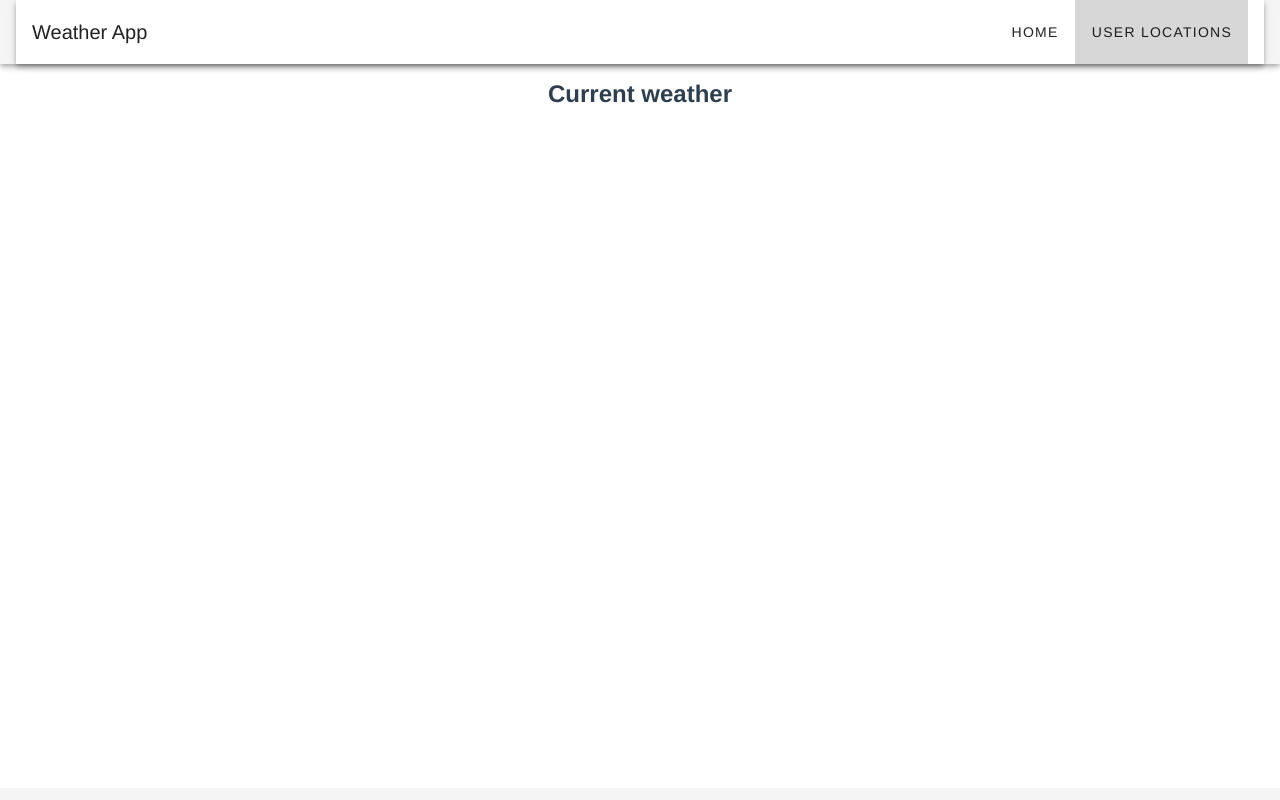
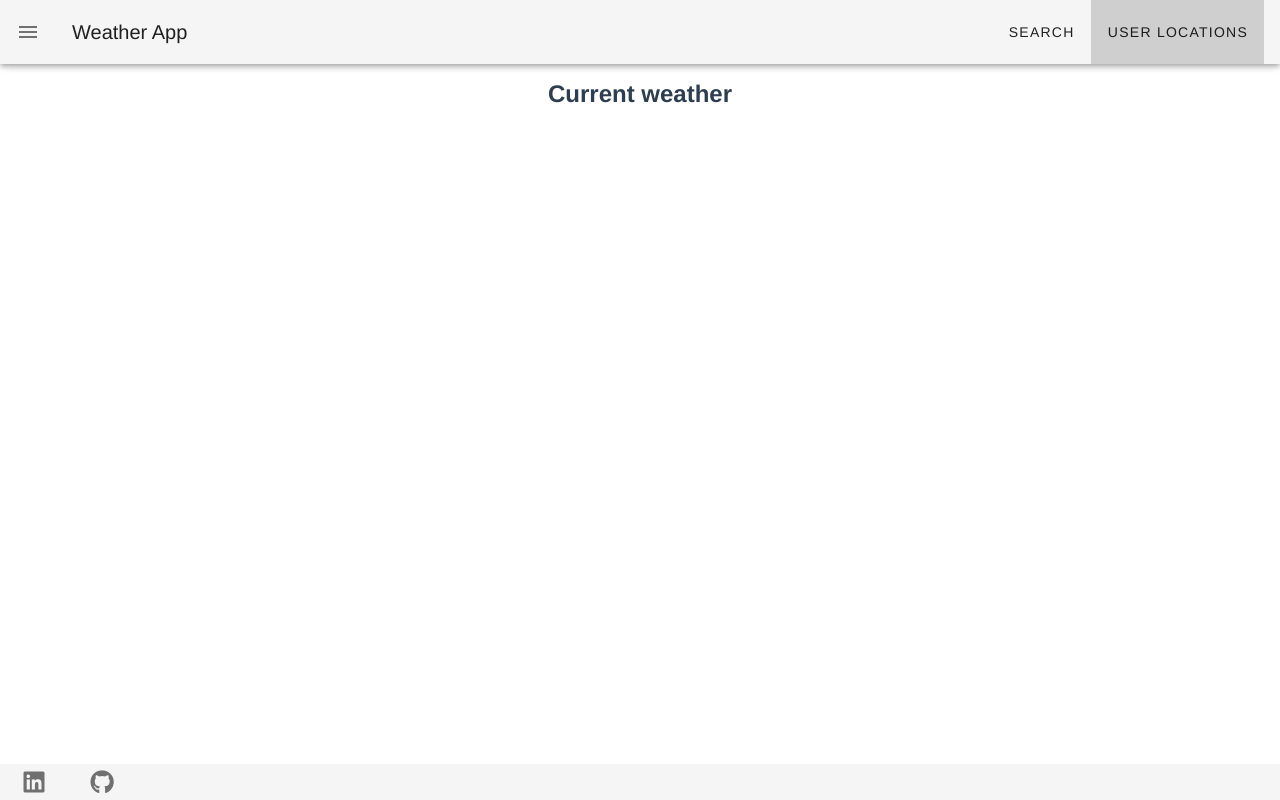
Before and after one commit to MarcinPerka/weather-app, a Vue app: page /user-locations in a window 1280 px wide. Built offline with nearby package versions, Linux system fonts and the light colour scheme.

Commit message:
Fix forecast request

```diff
--- a/src/App.vue
+++ b/src/App.vue
@@ -1,14 +1,14 @@
 <template>
   <v-app>
+
   <v-app-bar app>
-    <v-toolbar>
+    <v-app-bar-nav-icon></v-app-bar-nav-icon>
     <v-toolbar-title><span>Weather</span> App</v-toolbar-title>
     <div class="flex-grow-1"></div>
     <v-toolbar-items>
-        <v-btn to="/" text>Home</v-btn>
+        <v-btn to="/" text>Search</v-btn>
         <v-btn to="/user-locations" text>User Locations</v-btn>
       </v-toolbar-items>
-    </v-toolbar>
   </v-app-bar>
 
   <!-- Sizes your content based upon application components -->
@@ -25,11 +25,19 @@
     </v-container>
   </v-content>
 
-  <v-footer app>
-    <!-- -->
-  </v-footer>
+  <Footer />
 </v-app>
 </template>
+
+<script>
+import Footer from '@/components/Footer.vue'
+
+export default {
+  components:{
+    Footer
+  }
+}
+</script>
 
 <style lang="scss">
 #app {
--- /dev/null
+++ b/src/components/Footer.vue
@@ -0,0 +1,22 @@
+<template>
+  <v-footer
+    padless
+  >
+  <div class="text-center">
+        <v-btn
+          class="mx-4"
+          icon
+          href="linkedin.in/MarcinPerka" target="_blank"
+        >
+          <v-icon size="24px">fab fa-linkedin</v-icon>
+        </v-btn>
+        <v-btn
+          class="mx-4"
+          icon
+          href="github.com/MarcinPerka" target="_blank"
+        >
+          <v-icon size="24px">fab fa-github</v-icon>
+        </v-btn>
+  </div>
+  </v-footer>
+</template>
--- a/src/router.js
+++ b/src/router.js
@@ -1,6 +1,6 @@
 import Vue from 'vue'
 import Router from 'vue-router'
-import Home from './views/Home.vue'
+import Search from './views/Search.vue'
 import UserLocations from './views/UserLocations.vue'
 import WeatherInfo from './views/WeatherInfo.vue'
 
@@ -12,8 +12,8 @@ export default new Router({
   routes: [
     {
       path: '/',
-      name: 'home',
-      component: Home
+      name: 'search',
+      component: Search
     },
     {
       path: '/user-locations',
--- a/src/views/Home.vue
+++ /dev/null
@@ -1,17 +0,0 @@
-<template>
-  <div>
-    <Search/>
-  </div>
-</template>
-
-<script>
-// @ is an alias to /src
-import Search from '@/components/Search.vue'
-
-export default {
-  name: 'home',
-  components: {
-    Search
-  }
-}
-</script>
--- a/src/components/Search.vue
+++ b/src/views/Search.vue
@@ -9,6 +9,9 @@
           ></v-text-field>
           <section v-if="errored">
     <h2>Something went wrong</h2>
+    <v-btn class="mx-2" fab large indeterminate color="error">
+      <v-icon dark>fas fa-times-circle</v-icon>
+    </v-btn>
   </section>
   <section v-else>
     <div v-if="loading"><h2>Loading...</h2>
@@ -21,7 +24,7 @@
      <div v-else>
        <h2>Results</h2>
        <div class="text-center my-2" v-for="city in cities" :key="city.id">
-    <v-btn type="submit"  block rounded color="primary" @click="addCity(city.id)">{{city.name}}, {{ city.country }}</v-btn>
+    <v-btn type="submit" block rounded color="primary" :to="{name: 'weather', params : {id: city.id}}">{{city.name}}, {{ city.country }}</v-btn>
     </div>
     </div>
   </section>
@@ -38,7 +41,7 @@ export default {
       cities: {},
       loading: false,
       errored: false,
-      userCities: []
+      savedCities: []
     }
   },
   methods:{
@@ -46,7 +49,7 @@ export default {
       this.loading = true
       let url = `http://cities-ids.herokuapp.com?q=${city}`
       axios
-        .get(url, { timeout: 15000 })
+        .get(url, { timeout: 5000 })
         .then(response => {
           this.cities = response.data
         })
@@ -57,20 +60,19 @@ export default {
         .finally(() => this.loading = false)
     },
     addCity(id){
-       this.userCities.push(id)
+       this.savedCities.push(id)
        this.saveUserCities()
-       this.$router.push({name: 'weather', params : {id: id}})
     },
     saveUserCities(){
-      const parsed = JSON.stringify(this.userCities)
-      localStorage.setItem("userCities", parsed)
+      const parsed = JSON.stringify(this.savedCities)
+      localStorage.setItem("savedCities", parsed)
     }
   },mounted(){
-    if(localStorage.getItem("userCities")){
+    if(localStorage.getItem("savedCities")){
       try{
-        this.userCities = JSON.parse(localStorage.getItem("userCities"))
+        this.userCities = JSON.parse(localStorage.getItem("savedCities"))
       }catch(e){
-        localStorage.removeItem("userCities")
+        localStorage.removeItem("savedCities")
       }
     }
   }
--- a/src/views/UserLocations.vue
+++ b/src/views/UserLocations.vue
@@ -1,50 +1,20 @@
 <template>
   <div>
        <h2>Current weather</h2>
-       <div class="text-center my-2" v-for="(userCitiesData, index) in userCitiesData" :key="index">
-        <WeatherCard :weatherForecast="userCitiesData" :cityName="userCitiesName[index]" />
-        </div>
   </div>
 </template>
 
 <script>
 import axios from 'axios'
+import WeatherCard from '../components/WeatherCard.vue'
 
 export default {
+  components:{
+        WeatherCard
+    },
   data(){
     return{
-      userCities: [],
-      errored: false,
-      userCitiesData: [],
-      userCitiesName: []
     }
   },
-  methods:{
-    callApi(){
-      for(element in this.userCities){
-        console.log(element)
-      let url = `http://api.openweathermap.org/data/2.5/weather?id=${element}&units=metric&APPID=0722763b1e850c2c1e3d7ce91a8b83ff`
-            axios
-                .get(url, { timeout: 15000 })
-                .then(response =>{
-                    this.userCitiesData.push(response.data.list)
-                    this.userCitiesName.push(response.data.city.name)
-                }).catch(error =>{
-                    console.log(error)
-                this.errored = true
-                })
-    }
-  },
-  mounted(){
-    if(localStorage.getItem("userCities")){
-      try{
-        this.userCities = JSON.parse(localStorage.getItem("userCities"))
-      }catch(e){
-        localStorage.removeItem("userCities")
-      }
-      this.callApi()
-      }
-    }
-  }
 }
 </script>
--- a/src/views/WeatherInfo.vue
+++ b/src/views/WeatherInfo.vue
@@ -2,6 +2,9 @@
 <div>
       <section v-if="errored">
     <h2>Something went wrong</h2>
+    <v-btn class="mx-2" fab large indeterminate color="error">
+      <v-icon dark>fas fa-times-circle</v-icon>
+    </v-btn>
   </section>
   <section v-else>
     <div v-if="loading"><h2>Loading...</h2>
@@ -37,19 +40,17 @@ export default {
             cityName: ''
         }
     },
-    mounted() {
-            let url = `http://api.openweathermap.org/data/2.5/forecast?id=${this.$route.params.id}&units=metric&APPID=0722763b1e850c2c1e3d7ce91a8b83ff`
+    mounted(){
+        let url = `http://api.openweathermap.org/data/2.5/forecast?id=${this.$route.params.id}&units=metric&APPID=0722763b1e850c2c1e3d7ce91a8b83ff`
             axios
-                .get(url, { timeout: 15000 })
+                .get(url, { timeout: 5000 })
                 .then(response =>{
-                    this.weatherForecasts = response.data.list
-                    this.cityName = response.data.city.name
+                    this.weatherForecasts=response.data.list
+                    this.cityName=response.data.city.name
                 }).catch(error =>{
                     console.log(error)
                 this.errored = true
-                })
-                .finally(() => this.loading = false)
-    },
-
+                }).finally(() => this.loading = false)
+    }
 }
 </script>
```
